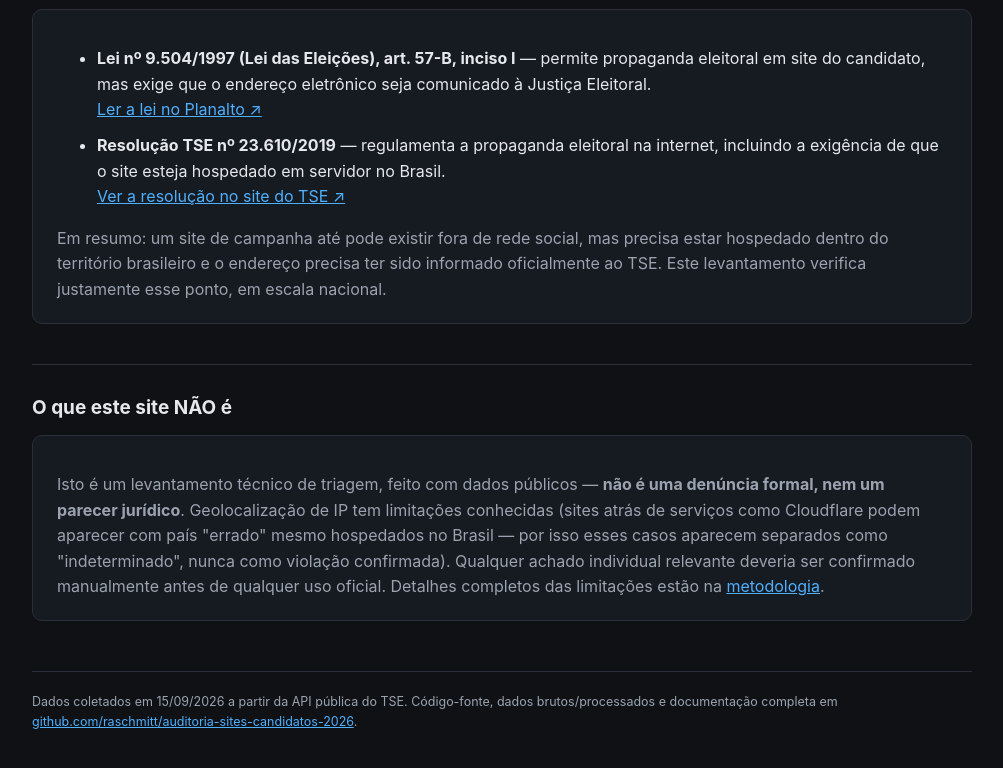
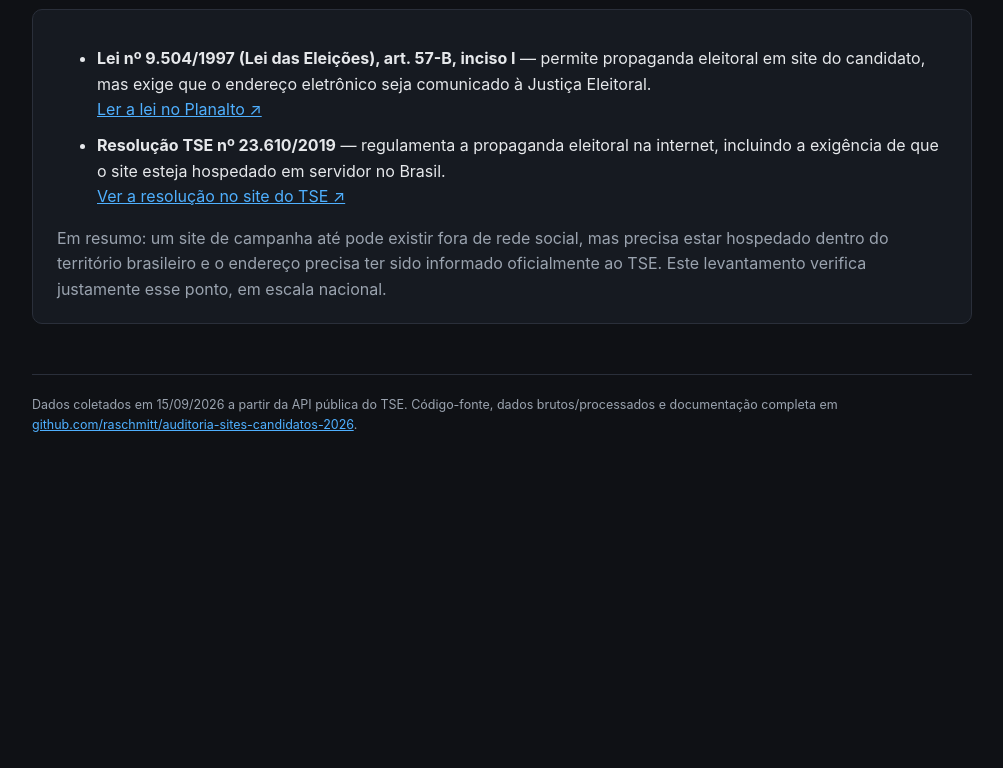
Before and after one commit to raschmitt/auditoria-sites-candidatos-2026, a plain HTML site: page docs/index.html in a window 1280 px wide. Shown: the part 1063-1831 px from the top of the page, without its empty margins (138-1141 px from the left). After the commit the page ends 1578 px from the top, so only its background shows below. Drawn offline with Linux system fonts and the light colour scheme.

Commit message:
Remove seção 'O que este site NÃO é' da home

```diff
--- a/docs/index.html
+++ b/docs/index.html
@@ -98,21 +98,6 @@
     </p>
   </div>
 
-  <h2>O que este site NÃO é</h2>
-  <div class="card">
-    <p style="margin-bottom:0;">
-      Isto é um levantamento técnico de triagem, feito com dados públicos —
-      <strong>não é uma denúncia formal, nem um parecer jurídico</strong>.
-      Geolocalização de IP tem limitações conhecidas (sites atrás de
-      serviços como Cloudflare podem aparecer com país "errado" mesmo
-      hospedados no Brasil — por isso esses casos aparecem separados como
-      "indeterminado", nunca como violação confirmada). Qualquer achado
-      individual relevante deveria ser confirmado manualmente antes de
-      qualquer uso oficial. Detalhes completos das limitações estão na
-      <a href="https://github.com/raschmitt/auditoria-sites-candidatos-2026/blob/main/docs/METODOLOGIA.md" target="_blank">metodologia</a>.
-    </p>
-  </div>
-
   <footer>
     Dados coletados em 15/09/2026 a partir da API pública do TSE.
     Código-fonte, dados brutos/processados e documentação completa em
```
